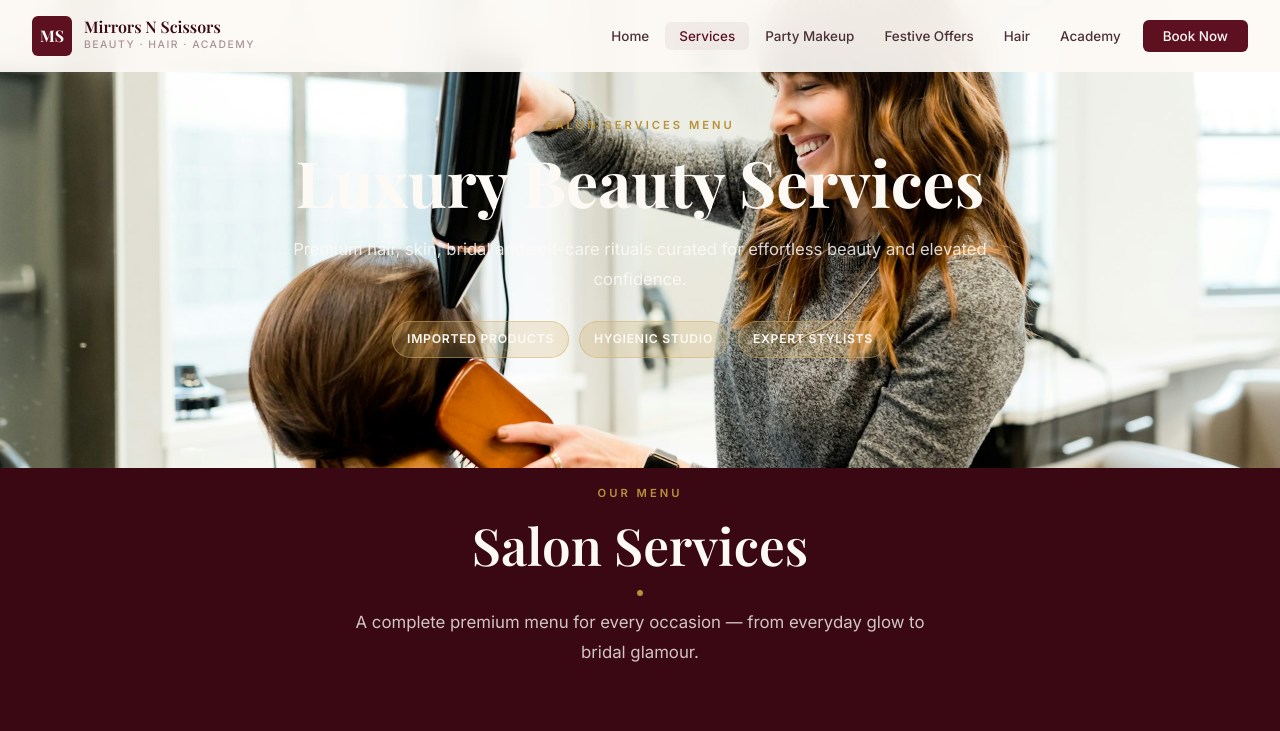
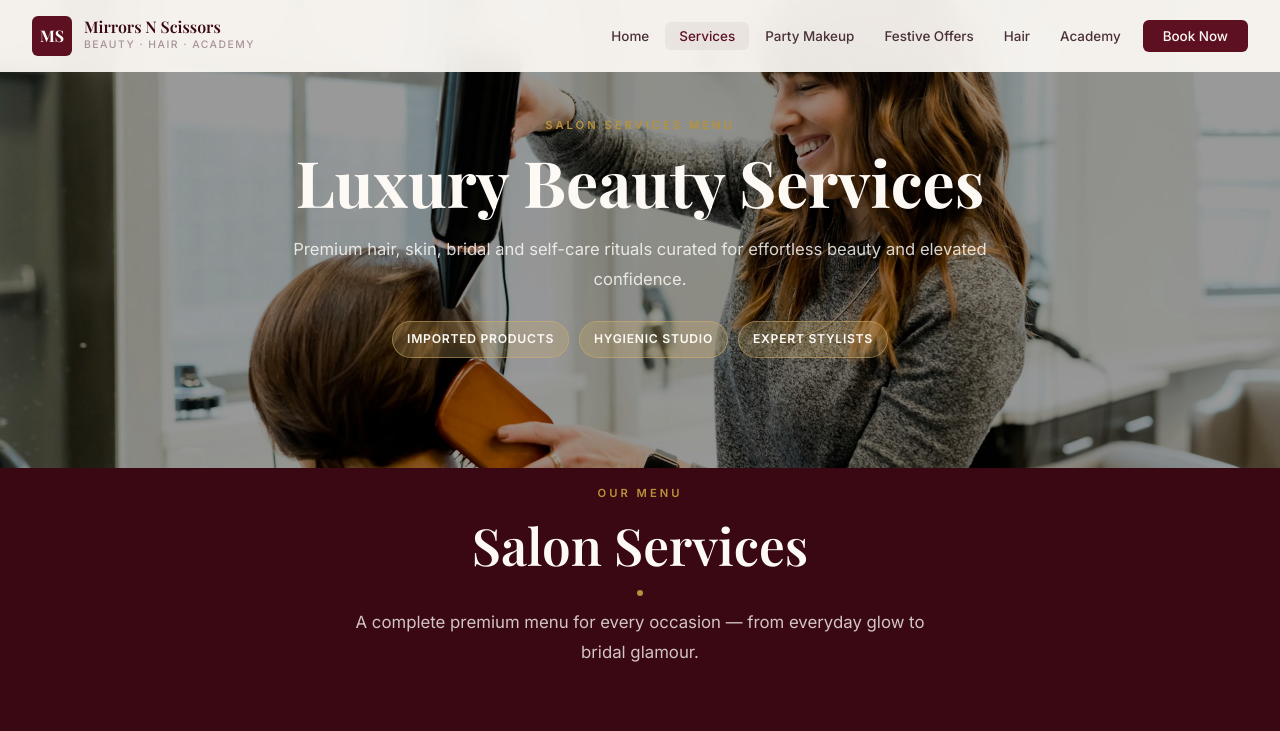
Before and after one commit to mardixgartix-hue/Mirrror-and-scissors, a website: page services.html in a window 1280 px wide. Shown: the top 731 px of the page. Drawn offline with nearby package versions, Linux system fonts and the light colour scheme; a web font is replaced by a local one.

Commit message:
Add translucent overlay to hero image for text readability

```diff
--- a/style.css
+++ b/style.css
@@ -1261,7 +1261,17 @@ button { cursor: pointer; font-family: inherit; }
   position: relative;
 }
 
+.services-hero::before {
+  content: '';
+  position: absolute;
+  inset: 0;
+  background: rgba(0,0,0,.4);
+  pointer-events: none;
+}
+
 .services-hero-inner {
+  position: relative;
+  z-index: 1;
   text-align: center;
 }
 
```
